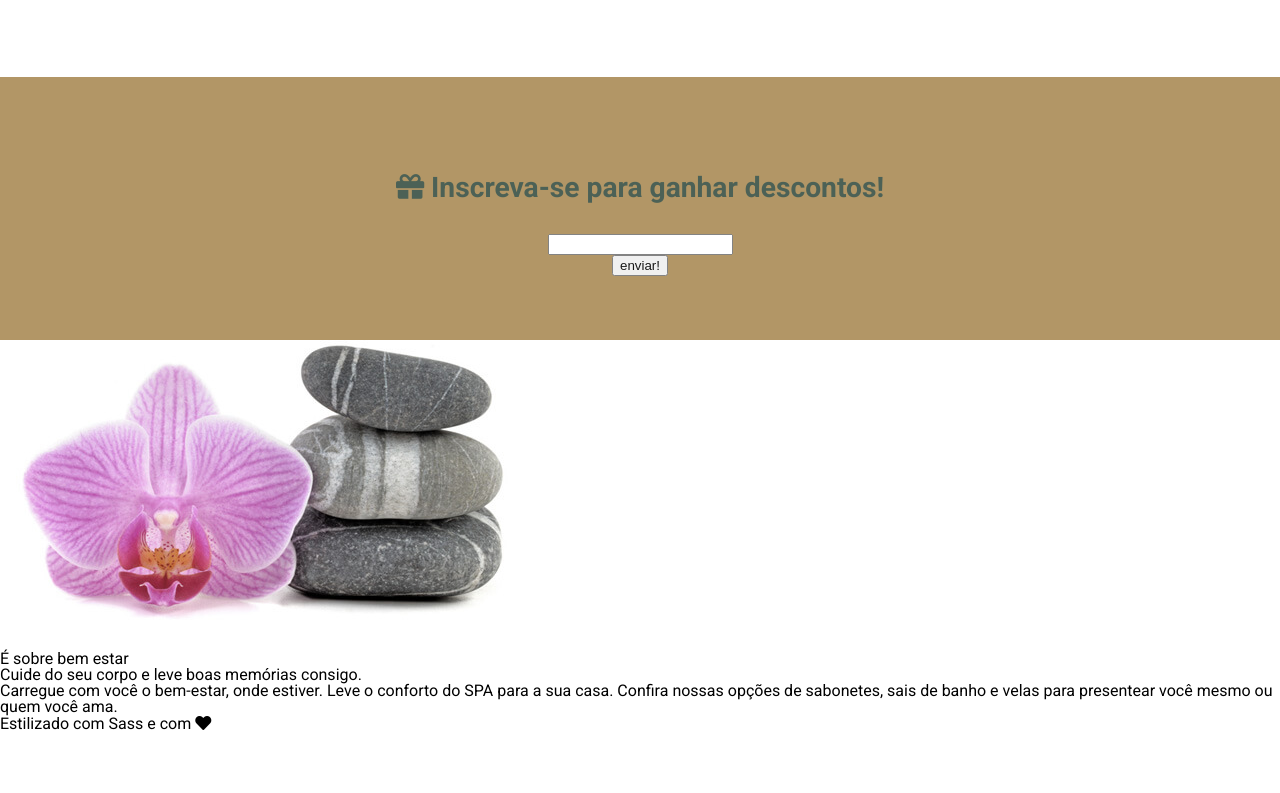
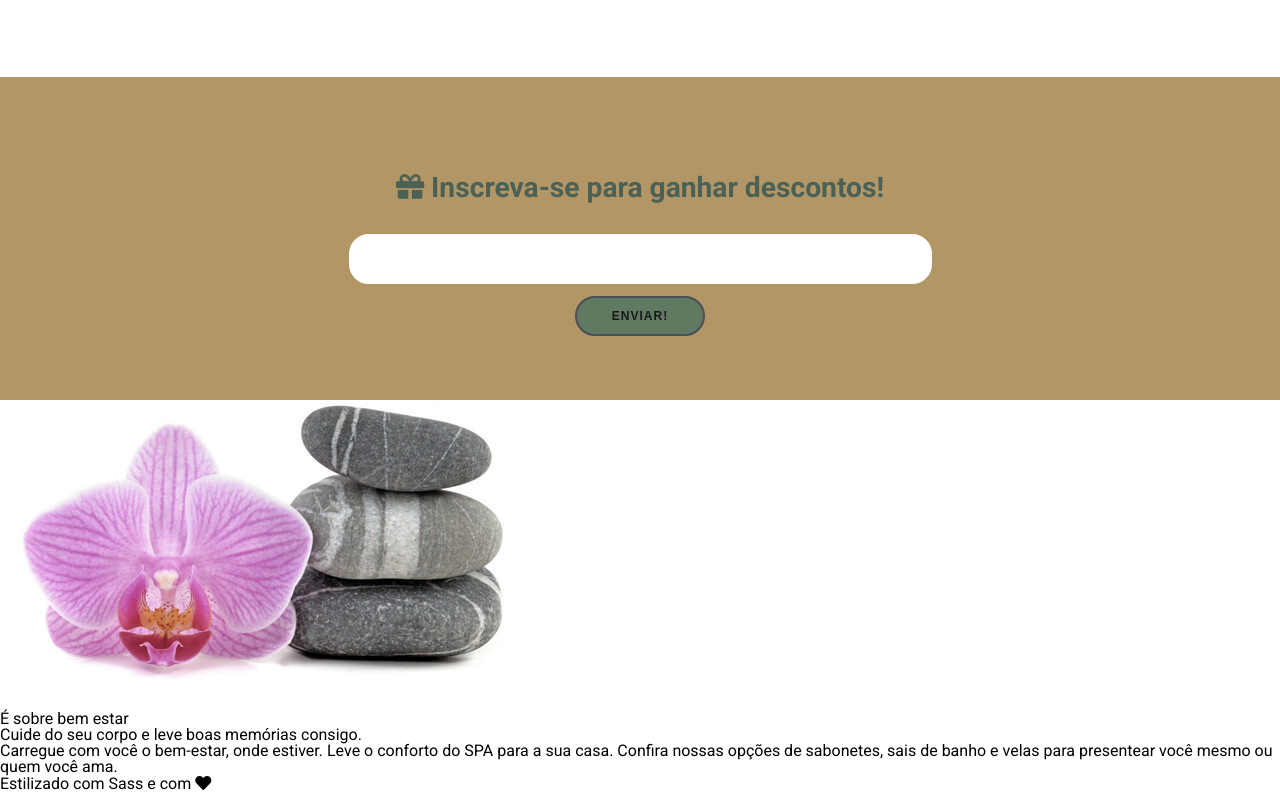
Before and after one commit to brinkedo/AluraSpa, a plain HTML site: page index.html in a window 1280 px wide. Shown: the part 1084-1877 px from the top of the page. Before the commit the page ends 1817 px from the top, so only its background shows below. Drawn offline with nearby package versions, Linux system fonts and the light colour scheme.

Commit message:
Inclusão CSS part 2

```diff
--- a/styles/components/_cupom.scss
+++ b/styles/components/_cupom.scss
@@ -13,4 +13,45 @@
             font-size: $tamanho-do-texto / 1.7;
         }
     }
+    .input{
+        margin: 0 auto;
+        width: 575px;
+        border-radius: 20px;
+        border: 4px solid white;
+        background-color: white;
+        input{
+            border-radius: 20px;
+            height: 40px;
+            border: none;
+            width: 540px;
+            outline: none;
+            text-align: center;
+            font-size: 26px;
+        }
+        &:hover, &:focus-within{
+            box-shadow: 1px 1px 8px 1px $cor-quaternaria;
+            outline: none;
+        }
+    }
+    button{
+        text-transform: uppercase;
+        margin-top: .75rem;
+        outline: none;
+        height: 40px;
+        text-align: center;
+        width: 130px;
+        background-color: $cor-secundaria;
+        color: black;
+        letter-spacing: 1px;
+        font-size: 12px;
+        font-weight: bold;
+        cursor: pointer;
+        border: 2px solid $cor-quaternaria;
+        border-radius: 40px;
+        &:hover{
+            color:  $cor-secundaria;
+            background-color: black;
+            border-color: $cor-secundaria;
+        }
+    }
 }
```
Also changed, not shown: styles/style.css, 1 other file.
